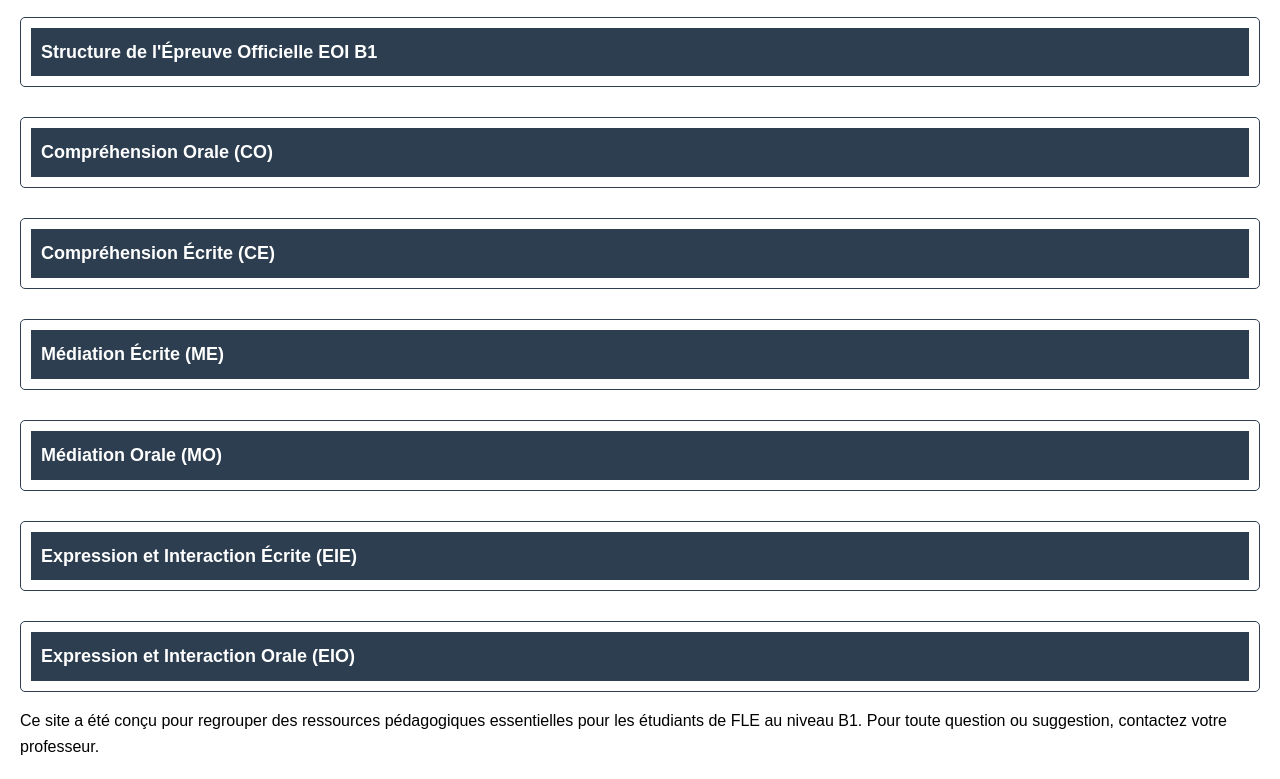
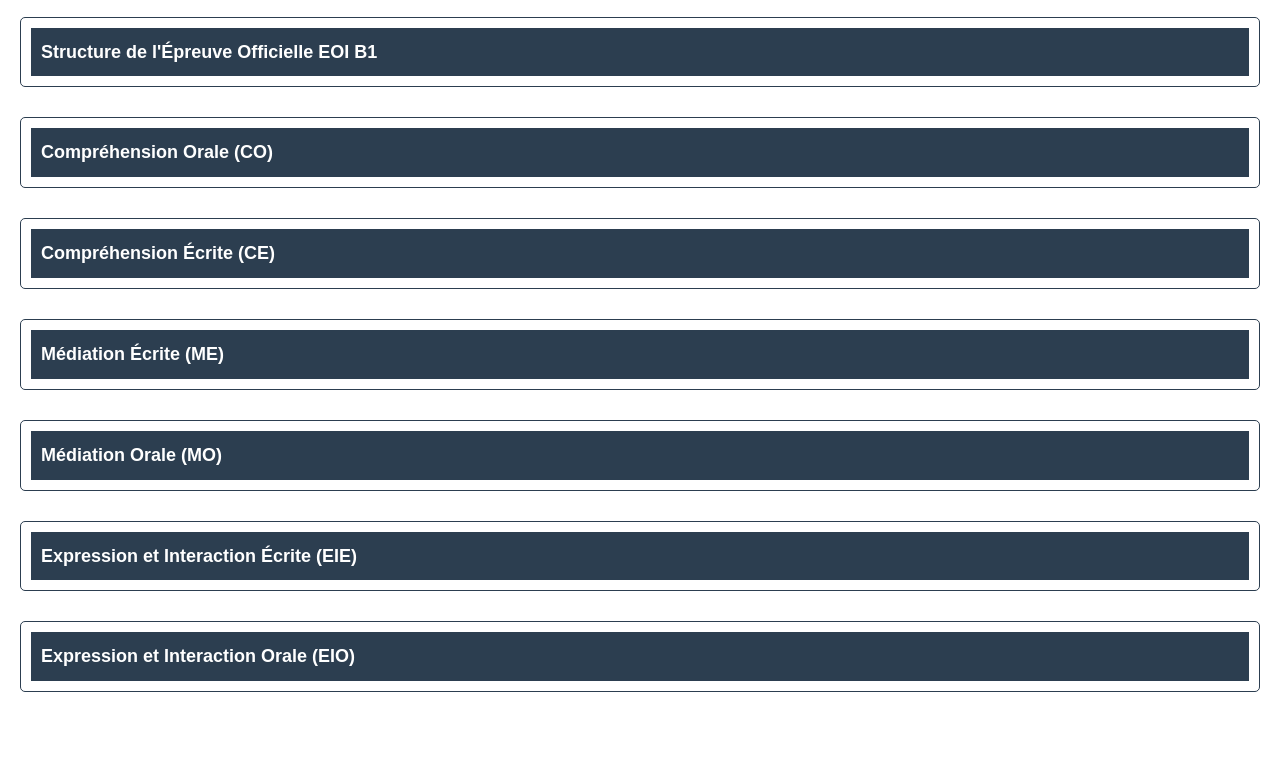
Before and after one commit to audiophrases/Ressources-EOI-B1, a plain HTML site: page index.html in a window 1280 px wide. Shown: the part 86-865 px from the top of the page. After the commit the page ends 800 px from the top, so only its background shows below. Drawn offline with Linux system fonts and the light colour scheme.

Commit message:
Update index.html

```diff
--- a/index.html
+++ b/index.html
@@ -68,7 +68,6 @@
         <h2>Structure de l'Épreuve Officielle EOI B1</h2>
         <ul>
             <li><a href="https://educacio.gencat.cat/ca/serveis-tramits/proves/proves-lliures-obtencio-titols/convocat-ordinaria-idiomes/mostres-proves/frances/index.html?authuser=0" target="_blank">Modèle d'examen du certificat niveau B1</a></li>
-        <p>Voici les différentes épreuves et tâches du niveau B1 :</p>
             <li><strong>Compréhension Écrite :</strong> 50 minutes. Répondre à 25-30 questions (choix multiple, vrai/faux, associer des informations) sur 3 textes variés (1 500 à 1 700 mots).</li>
             <li><strong>Compréhension Orale :</strong> 35-40 minutes. Répondre à 25-30 questions (choix multiple, vrai/faux) sur 3 documents audio ou vidéo variés.</li>
             <li><strong>Médiation Écrite :</strong> 30 minutes. Rédiger un texte de 100 à 125 mots pour transmettre une information spécifique.</li>
@@ -133,9 +132,5 @@
             <li><a href="https://drive.google.com/file/d/1wcI2AZ0nI-LdlOEj1od1SSfepIC3heSu/view?usp=sharing" target="_blank">Exprimer son accord / exprimer son désaccord</a></li>
         </ul>
     </div>
-
-    <footer>
-        <p>Ce site a été conçu pour regrouper des ressources pédagogiques essentielles pour les étudiants de FLE au niveau B1. Pour toute question ou suggestion, contactez votre professeur.</p>
-    </footer>
 </body>
 </html>
```
